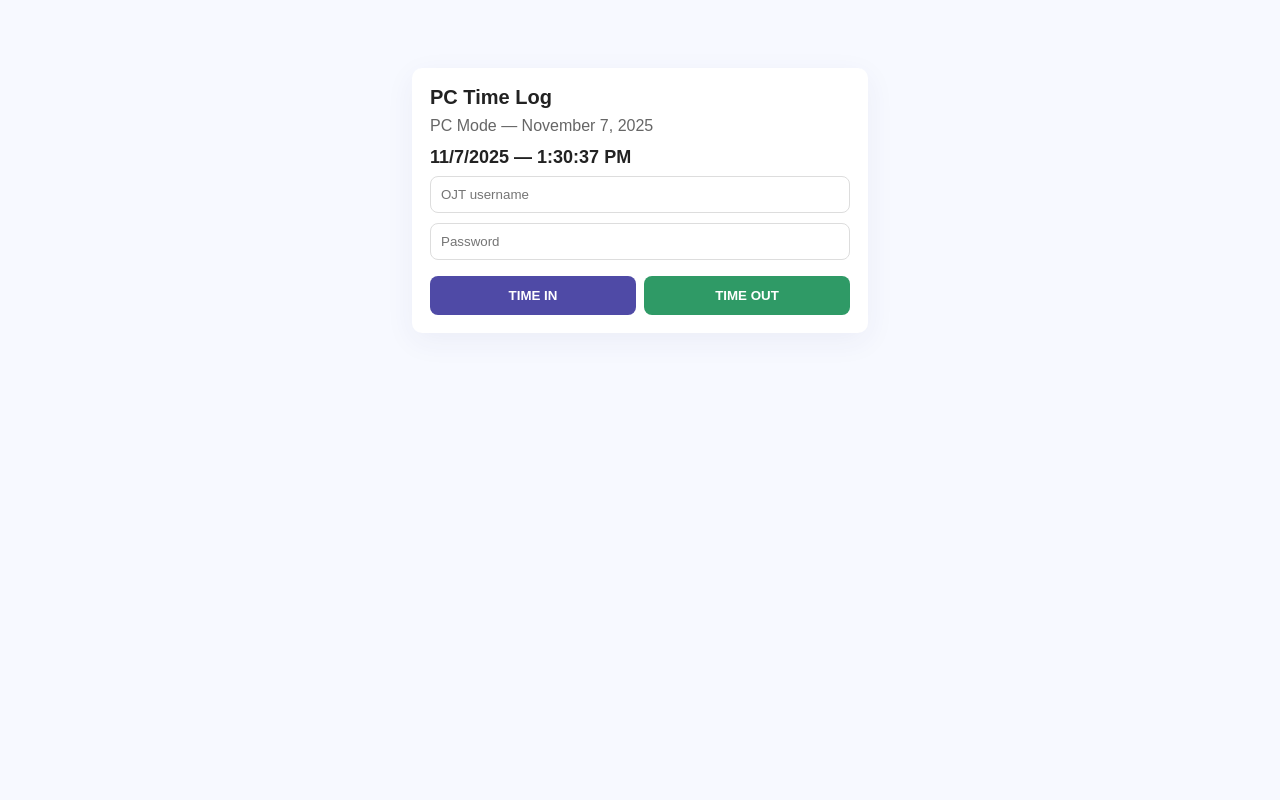
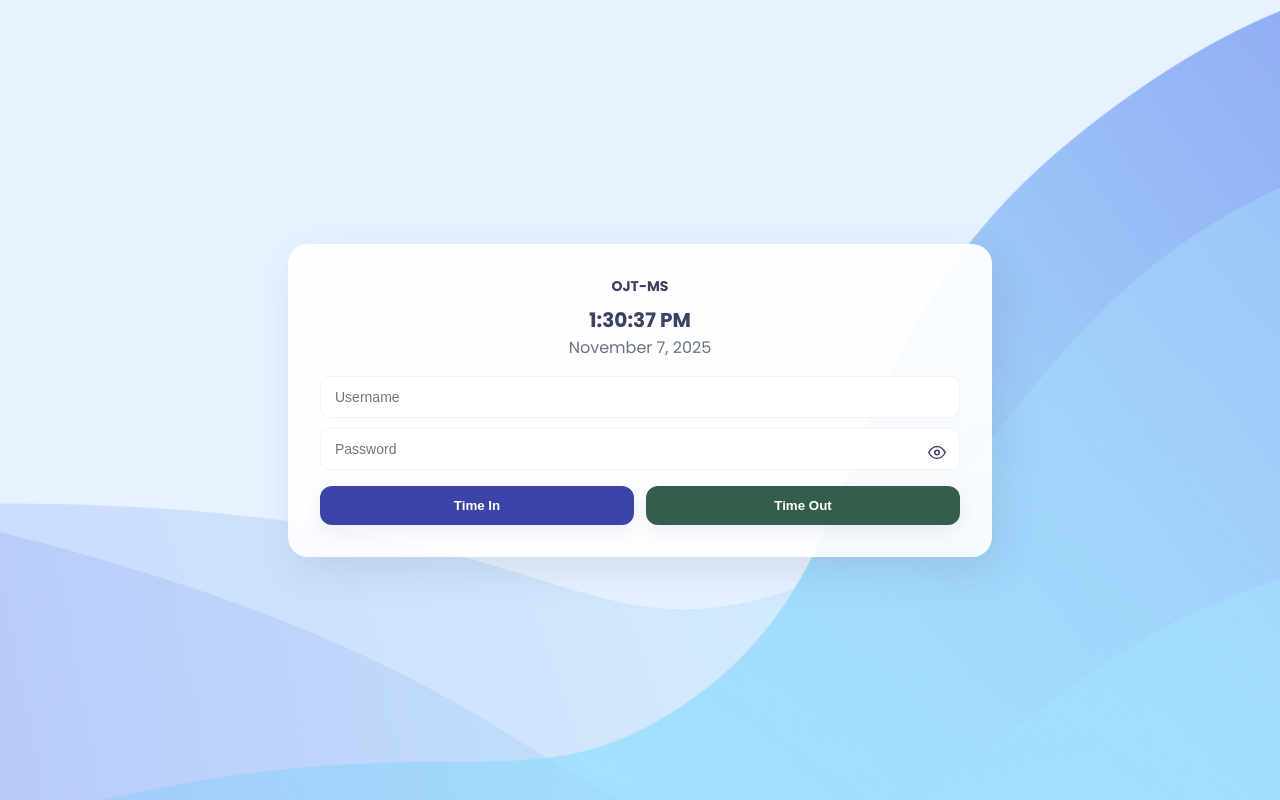
Before and after one commit to prettysunset/CapstoneSample, a PHP site: page /pc_per_office.php in a window 1280 px wide. Run offline with PHP 8.4, Linux system fonts and the light colour scheme.

Commit message:
pa ayos nalang ng design, over sa taba HAHAHHA, di pa working ata

```diff
--- a/login.php
+++ b/login.php
@@ -1,6 +1,7 @@
 <?php
 session_start();
-$conn = new mysqli("localhost", "root", "", "capstone");
+//$conn = new mysqli("localhost", "root", "", "capstone");
+$conn = new mysqli("localhost", "u389936701_user", "CapstoneDefended1", "u389936701_capstone");
 
 if ($conn->connect_error) {
     die("Connection failed: " . $conn->connect_error);
--- a/pc_per_office.php
+++ b/pc_per_office.php
@@ -155,57 +155,147 @@ if ($office_id) {
     $s->close();
     $office_name = $of['office_name'] ?? '';
 }
-?><!doctype html>
+?>
+<!doctype html>
 <html>
 <head>
 <meta charset="utf-8">
 <title>PC — Time In / Time Out</title>
+<link href="https://fonts.googleapis.com/css2?family=Poppins:wght@400;600;700&display=swap" rel="stylesheet">
+<meta name="viewport" content="width=device-width,initial-scale=1">
 <style>
-  body{font-family:Arial,Helvetica,sans-serif;background:#f7f9ff;margin:0;padding:28px;color:#222}
-  .card{max-width:420px;margin:40px auto;padding:18px;background:#fff;border-radius:10px;box-shadow:0 8px 30px rgba(45,57,120,0.06)}
-  h2{margin:0 0 8px;font-size:20px}
-  .sub{color:#666;margin-bottom:12px}
-  input[type=text], input[type=password]{width:100%;padding:10px;border:1px solid #ddd;border-radius:8px;margin-bottom:10px;box-sizing:border-box}
-  .row{display:flex;gap:8px}
-  button{flex:1;padding:12px;border-radius:8px;border:0;cursor:pointer;font-weight:700}
-  .in{background:#4f4aa6;color:#fff}
-  .out{background:#2f9a66;color:#fff}
-  button:disabled{background:#ccc;cursor:not-allowed;color:#333}
-  .now{font-weight:700;font-size:18px;margin-bottom:8px}
-  .msg{display:none;padding:10px;border-radius:6px;margin-top:10px}
+  :root{
+    --bg1:#e6f2ff;
+    --card-bg: rgba(255,255,255,0.95);
+    --accent:#3a4163;
+    --btn-in:#3d44a8;
+    --btn-out:#355e4a;
+  }
+  /* make page area full viewport and hide scrollbar on desktop */
+  html,body{
+    height:100%;
+    margin:0;
+    font-family:'Poppins',sans-serif;
+    background:var(--bg1);
+    overflow:hidden; /* hides scrollbar — see note below */
+  }
+
+  /* background like login */
+  .page-bg{
+    min-height:100vh;
+    background-image:url('123456.png');
+    background-size:cover;
+    background-position:center;
+    display:flex;
+    align-items:center;
+    justify-content:center;
+    padding:40px;
+    box-sizing:border-box;
+    width:100%;
+  }
+
+  /* larger card, responsive max-width so it never forces a horizontal scrollbar */
+  .card{
+    width:640px;           /* increased container width */
+    max-width:calc(100% - 48px); /* leave breathing room to avoid overflow */
+    background:linear-gradient(180deg, rgba(255,255,255,0.95), rgba(255,255,255,0.90));
+    border-radius:20px;
+    padding:32px;
+    box-shadow: 8px 14px 40px rgba(58,65,99,0.12);
+    position:relative;
+    overflow:visible;
+  }
+
+  .logo{font-size:14px;color:var(--accent);text-align:center;font-weight:700;margin-bottom:8px}
+  .time-big{font-weight:700;font-size:20px;color:var(--accent);text-align:center}
+  .date-sub{color:#6b7280;text-align:center;margin-bottom:16px}
+  .sub-desc{color:#5b6477;text-align:center;margin-bottom:18px;font-size:13px}
+  .form-row{display:flex;gap:10px}
+  .input{
+    width:100%;
+    background:white;
+    border-radius:10px;
+    border:1px solid rgba(58,65,99,0.06);
+    padding:12px 14px;
+    box-sizing:border-box;
+    font-size:14px;
+    color:#222;
+    margin-bottom:10px;
+  }
+  .password-container{position:relative}
+  .password-container button{
+    position:absolute;right:10px;top:50%;transform:translateY(-50%);background:none;border:0;cursor:pointer;padding:4px;color:var(--accent)
+  }
+  .actions{display:flex;gap:12px;justify-content:center;margin-top:6px}
+  .btn{
+    flex:1;padding:12px;border-radius:12px;border:0;color:white;font-weight:700;cursor:pointer;box-shadow:0 6px 18px rgba(58,65,99,0.08)
+  }
+  .btn.in{background:var(--btn-in)}
+  .btn.out{background:var(--btn-out)}
+  .btn:disabled{background:#c7c7c7;cursor:not-allowed;color:#444}
+  .msg{display:none;text-align:center;margin-top:12px;padding:10px;border-radius:8px;font-size:14px}
+  .office-name{font-size:13px;color:#4b5563;text-align:center;margin-bottom:8px}
+
+  /* hide native scrollbar visuals in WebKit/Firefox (keeps ability to scroll if overflow occurs) */
+  ::-webkit-scrollbar { width:0; height:0; }
+  html { -ms-overflow-style: none; scrollbar-width: none; }
+
+  /* responsive: allow scrolling on small screens and reduce card size */
+  @media (max-width:760px){
+    html,body{ overflow:auto; } /* enable scroll on narrow devices */
+    .card{ width:94%; padding:20px; border-radius:14px; }
+    .time-big{font-size:16px}
+  }
 </style>
 </head>
 <body>
-  <div class="card">
-    <h2>PC Time Log</h2>
-    <?php if ($office_name): ?>
-      <div class="sub"><?php echo htmlspecialchars($office_name); ?> — <?php echo date('F j, Y'); ?></div>
-    <?php else: ?>
-      <div class="sub">PC Mode — <?php echo date('F j, Y'); ?></div>
-    <?php endif; ?>
+  <div class="page-bg">
+    <div class="card" role="region" aria-label="PC Time Log">
+      <div class="logo">OJT-MS</div>
+      <div class="time-big" id="now">--:--:--</div>
+      <div class="date-sub" id="date"><?php echo date('F j, Y'); ?></div>
+      <?php if ($office_name): ?>
+        <div class="office-name"><?php echo htmlspecialchars($office_name); ?></div>
+      <?php endif; ?>
 
-    <div class="now" id="now"><?php echo date('F j, Y') . ' — ' . date('h:i:s A'); ?></div>
+      <form id="pcForm" onsubmit="return false;" style="margin-top:6px">
+        <input type="hidden" id="office_id" value="<?php echo (int)$office_id; ?>">
+        <input id="username" class="input" type="text" placeholder="Username" autocomplete="username">
+        <div class="password-container">
+          <input id="password" class="input" type="password" placeholder="Password" autocomplete="current-password">
+          <button type="button" id="togglePassword" aria-label="Show password">
+            <svg id="eyeOpen" xmlns="http://www.w3.org/2000/svg" width="18" height="18" viewBox="0 0 24 24" fill="none" stroke="#3a4163" stroke-width="2" stroke-linecap="round" stroke-linejoin="round">
+              <path d="M1 12s4-8 11-8 11 8 11 8-4 8-11 8S1 12 1 12z"></path>
+              <circle cx="12" cy="12" r="3"></circle>
+            </svg>
+            <svg id="eyeClosed" xmlns="http://www.w3.org/2000/svg" width="18" height="18" viewBox="0 0 24 24" fill="none" stroke="#3a4163" stroke-width="2" stroke-linecap="round" stroke-linejoin="round" style="display:none;">
+              <path d="M17.94 17.94A10.94 10.94 0 0 1 12 20c-7 0-11-8-11-8a18.65 18.65 0 0 1 4.11-5.05"></path>
+              <path d="M1 1l22 22"></path>
+              <path d="M9.88 9.88A3 3 0 0 0 14.12 14.12"></path>
+            </svg>
+          </button>
+        </div>
 
-    <form id="pcForm" onsubmit="return false;">
-      <input type="hidden" id="office_id" value="<?php echo (int)$office_id; ?>">
-      <input id="username" type="text" placeholder="OJT username">
-      <input id="password" type="password" placeholder="Password">
-      <div class="row" style="margin-top:6px">
-        <button id="btnIn" class="in" type="button">TIME IN</button>
-        <button id="btnOut" class="out" type="button">TIME OUT</button>
-      </div>
-      <div id="msg" class="msg"></div>
-    </form>
+        <div class="actions">
+          <button id="btnIn" class="btn in" type="button">Time In</button>
+          <button id="btnOut" class="btn out" type="button">Time Out</button>
+        </div>
+
+        <div id="msg" class="msg" role="status" aria-live="polite"></div>
+      </form>
+    </div>
   </div>
 
 <script>
 (function(){
   const nowEl = document.getElementById('now');
+  const dateEl = document.getElementById('date');
   function tick(){
     const d = new Date();
-    // show local date and 12-hour time with seconds
-    nowEl.textContent = d.toLocaleDateString() + ' — ' + d.toLocaleTimeString('en-US',{hour12:true});
+    nowEl.textContent = d.toLocaleTimeString('en-US',{hour12:true});
+    dateEl.textContent = d.toLocaleDateString(undefined,{month:'long',day:'numeric',year:'numeric'});
   }
+  tick();
   setInterval(tick,1000);
 
   const btnIn = document.getElementById('btnIn');
@@ -215,21 +305,40 @@ if ($office_id) {
   const officeId = document.getElementById('office_id').value;
   const msg = document.getElementById('msg');
 
-  function showAlert(text, ok=true){
-    // simple alert popup required by user
-    alert(text);
-    // also show small inline message briefly
+  function showMsg(text, ok=true){
     msg.style.display = 'block';
     msg.style.background = ok ? '#e6f9ee' : '#fff4f4';
     msg.style.color = ok ? '#0b7a3a' : '#a00';
     msg.textContent = text;
-    setTimeout(()=> msg.style.display = 'none', 2500);
+    setTimeout(()=> msg.style.display = 'none', 3000);
   }
+
+  // toggle eye
+  (function(){
+    var btn = document.getElementById('togglePassword');
+    var pwd = document.getElementById('password');
+    var openEye = document.getElementById('eyeOpen');
+    var closedEye = document.getElementById('eyeClosed');
+    btn.addEventListener('click', function(e){
+        e.preventDefault();
+        if (pwd.type === 'password') {
+            pwd.type = 'text';
+            openEye.style.display = 'none';
+            closedEye.style.display = 'inline';
+            btn.setAttribute('aria-label', 'Hide password');
+        } else {
+            pwd.type = 'password';
+            openEye.style.display = 'inline';
+            closedEye.style.display = 'none';
+            btn.setAttribute('aria-label', 'Show password');
+        }
+    }, true);
+  })();
 
   async function send(action){
     const u = username.value.trim();
     const p = password.value;
-    if (!u || !p) { showAlert('Enter username and password', false); return; }
+    if (!u || !p) { showMsg('Enter username and password', false); return; }
     btnIn.disabled = true; btnOut.disabled = true;
     try {
       const form = new FormData();
@@ -240,15 +349,16 @@ if ($office_id) {
       const res = await fetch(window.location.href, { method:'POST', body: form });
       const j = await res.json();
       if (j.success) {
-        showAlert(j.message || (action==='time_in'?'Time in recorded':'Time out recorded'), true);
+        showMsg(j.message || (action==='time_in'?'Time in recorded':'Time out recorded'), true);
         password.value = '';
       } else {
-        showAlert(j.message || 'Action failed', false);
+        showMsg(j.message || 'Action failed', false);
       }
     } catch (e) {
-      showAlert('Request failed', false);
+      showMsg('Request failed', false);
     } finally {
-      setTimeout(()=>{ btnIn.disabled = false; btnOut.disabled = false; }, 700);
+      // re-enable after short delay to avoid accidental double clicks
+      setTimeout(()=>{ btnIn.disabled = false; btnOut.disabled = false; }, 600);
     }
   }
 
```
